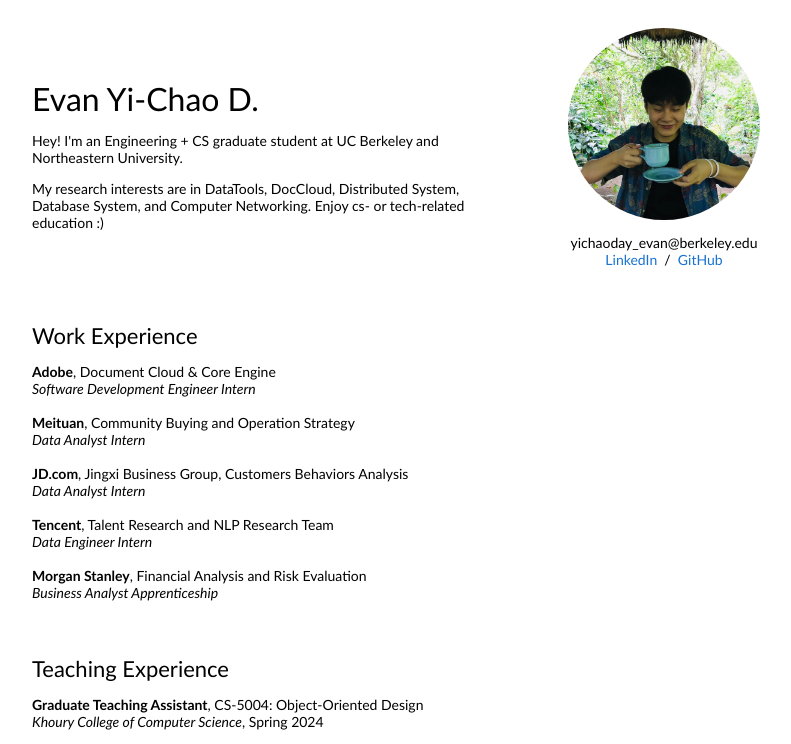
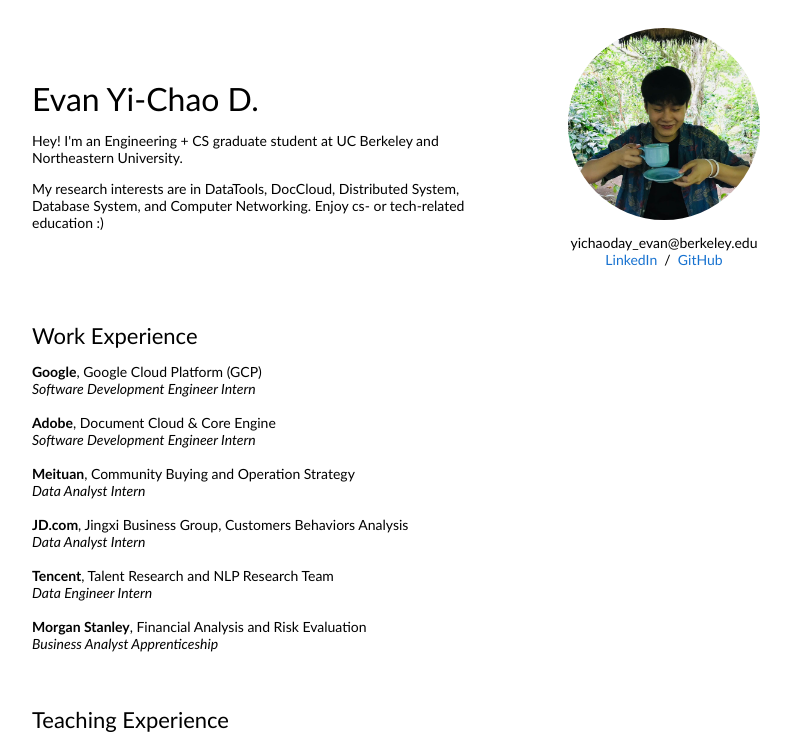
Before and after one commit to evan-dayy/evan-dayy.github.io, a plain HTML site: page index.html in a window 1280 px wide. Shown: the top 744 px of the page, without its empty margins (228-1019 px from the left). Drawn offline with Linux system fonts and the light colour scheme.

Commit message:
update project - 2

```diff
--- a/index.html
+++ b/index.html
@@ -48,11 +48,11 @@
               <td class="heading">
                 <heading>Work Experience</heading>
                 <p>
-                  <!-- <strong> Google</strong>, Google Cloud Platform (GCP)
+                  <strong> Google</strong>, Google Cloud Platform (GCP)
                   <br>
                   <em>Software Development Engineer Intern</em>
                   <br>
-                  <br> -->
+                  <br>
                   <strong> Adobe</strong>, Document Cloud & Core Engine
                   <br>
                   <em>Software Development Engineer Intern</em>
```
